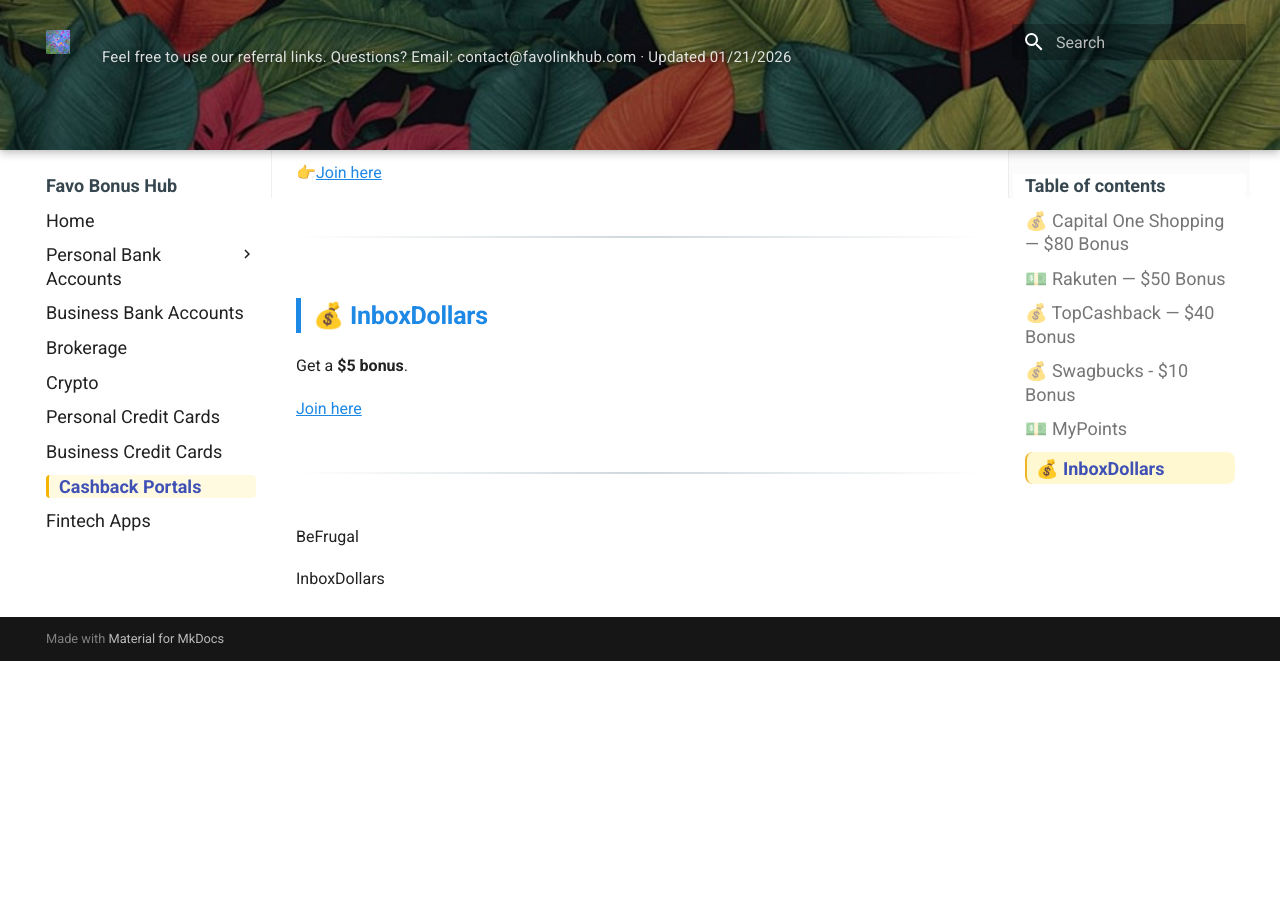
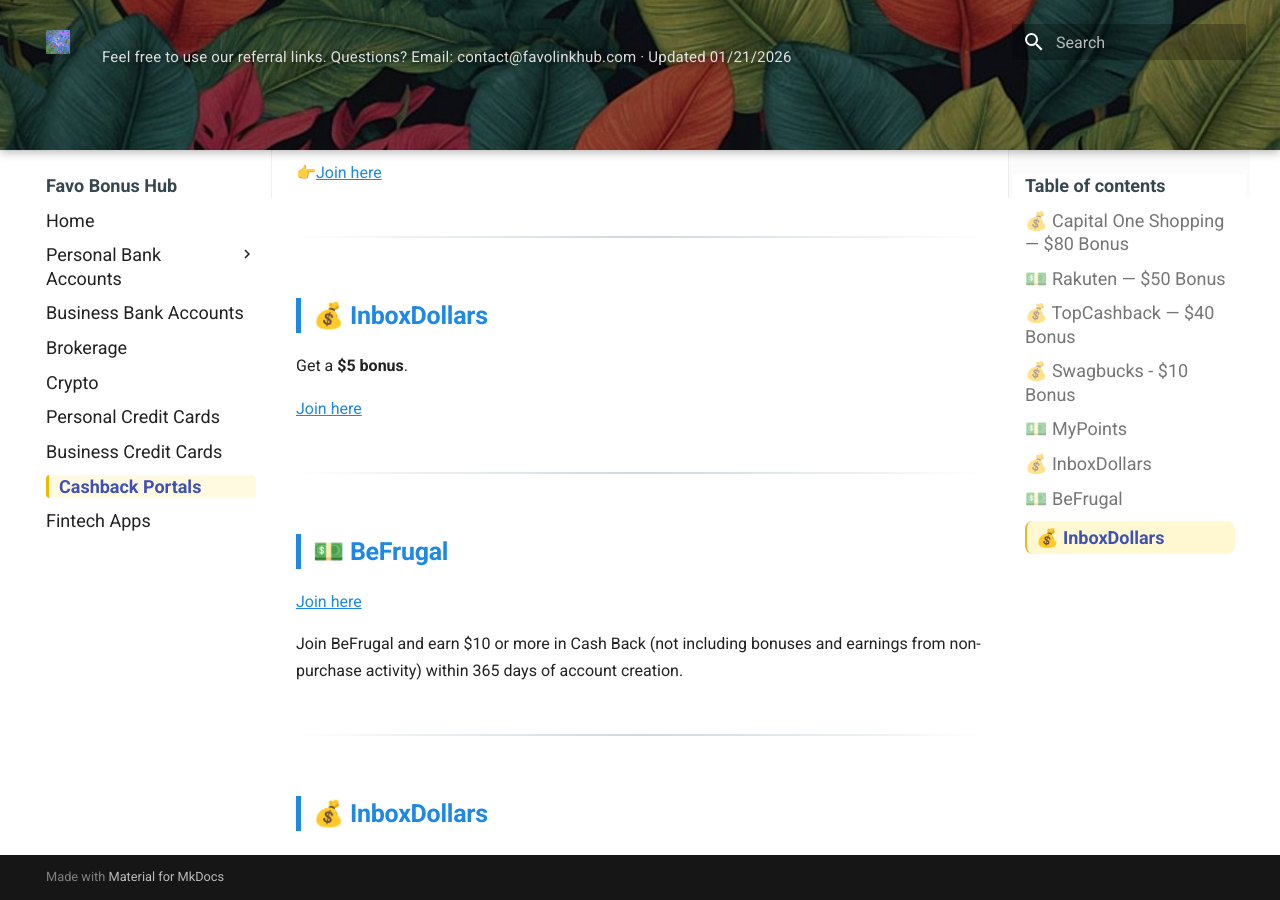
Before and after one commit to whispersofzephyr/favolinkhub-site, an MkDocs documentation site: the page built from docs/shopping-portals.md, in a window 1280 px wide and 900 px high, scrolled down 2329 px. Built offline with MkDocs 1.6.1 and Material for MkDocs 9.7.7, drawn with Linux system fonts in a browser that asks for light colours; before the commit the page ends 2990 px from its top, so only the background shows below that.

Commit message:
Update shopping-portals.md

```diff
--- a/docs/shopping-portals.md
+++ b/docs/shopping-portals.md
@@ -83,6 +83,13 @@ Get a **$5 bonus**.
 [Join here](https://www.inboxdollars.com/?rb=206791146)
 
 ---
-BeFrugal
 
-InboxDollars
+## 💵 BeFrugal
+
+[Join here](https://www.befrugal.com/rs/NOHOQKN/)
+
+Join BeFrugal and earn $10 or more in Cash Back (not including bonuses and earnings from non-purchase activity) within 365 days of account creation.
+
+---
+
+## 💰 InboxDollars
```
